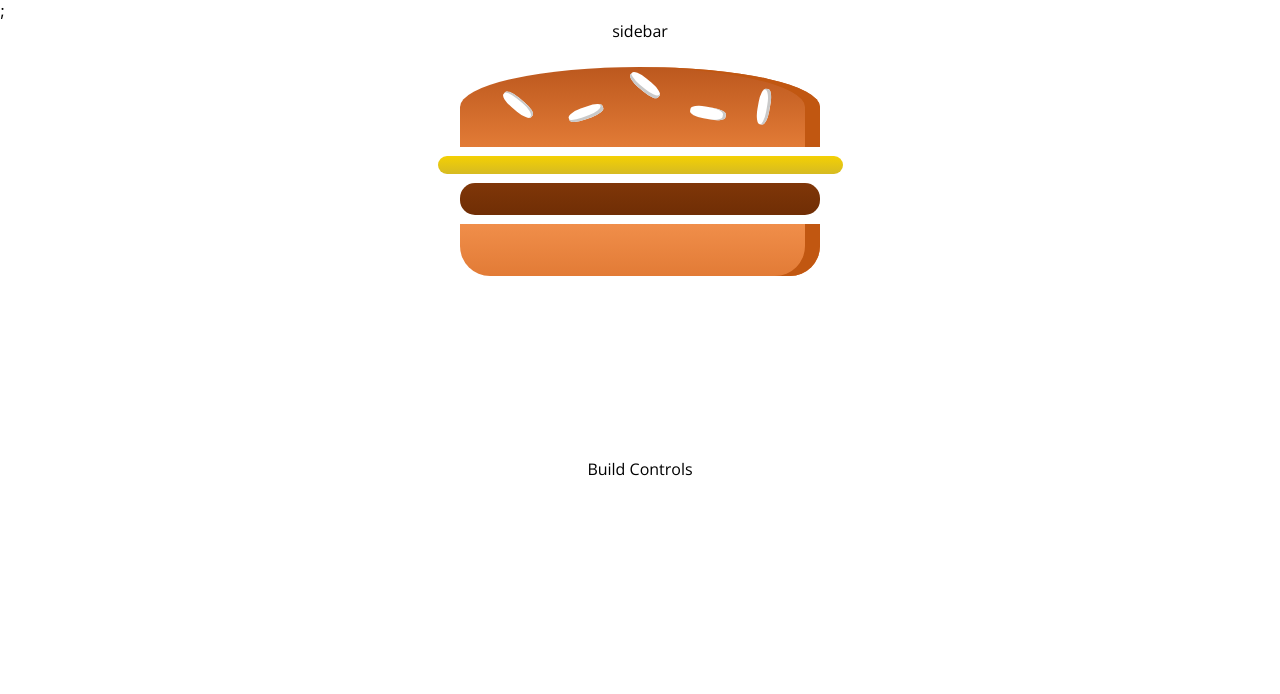
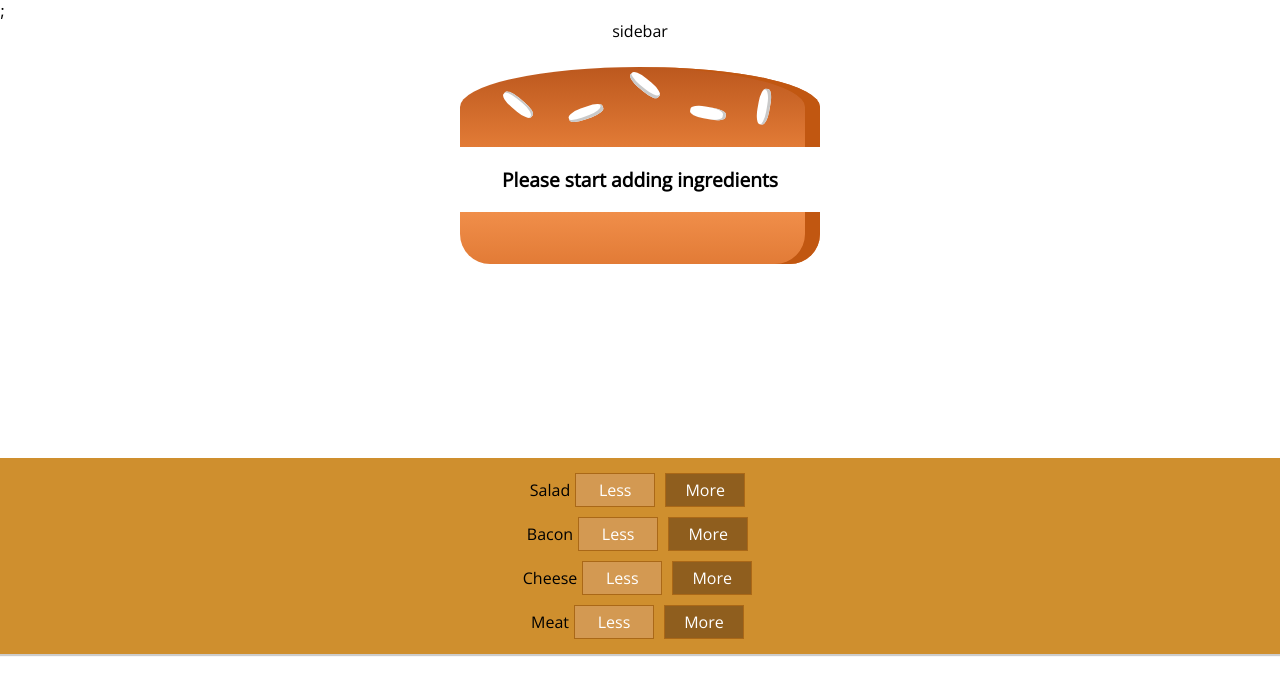
Before and after one commit to ilis137/React-course-project, a React app: page / in a window 1280 px wide. Shown: the top 694 px of the page. Built offline with nearby package versions, Linux system fonts and the light colour scheme.

Commit message:
Build controls added

```diff
--- a/src/components/Burger/Burger.jsx
+++ b/src/components/Burger/Burger.jsx
@@ -2,11 +2,22 @@ import React from "react";
 import classes from "./Burger.module.css";
 import BurgerIngredient from "./BurgerIngredient/BurgerIngredient";
 const Burger = props => {
+  let transformIngredients = Object.keys(props.ingredients)
+    .map(igKey => {
+      return [...Array(props.ingredients[igKey])].map((_, i) => (
+        <BurgerIngredient key={igKey + i} type={igKey} />
+      ));
+    })
+    .reduce((arr, i) => {
+      return arr.concat(i);
+    }, []);
+  if (!transformIngredients.length) {
+    transformIngredients = <p>Please start adding ingredients</p>;
+  }
   return (
     <div className={classes.Burger}>
       <BurgerIngredient type="bread-top" />
-      <BurgerIngredient type="cheese" />
-      <BurgerIngredient type="meat" />
+      {transformIngredients}
       <BurgerIngredient type="bread-bottom" />
     </div>
   );
--- /dev/null
+++ b/src/components/Burger/BurgerControls/BuildContol/BuildControl.jsx
@@ -0,0 +1,10 @@
+import React from "react";
+import classes from "./BuildControl.module.css";
+const BuildControl = props => (
+  <div className={classes.BuildControl}>
+    <div className={classes.label}>{props.label}</div>
+    <button className={classes.Less}>Less</button>
+    <button className={classes.More}>More</button>
+  </div>
+);
+export default BuildControl;
--- /dev/null
+++ b/src/components/Burger/BurgerControls/BuildContol/BuildControl.module.css
@@ -0,0 +1,58 @@
+.BuildControl {
+    display: flex;
+    justify-content: space-between;
+    align-items: center;
+    margin: 5px 0;
+}
+
+.BuildControl button {
+    display: block;
+    font: inherit;
+    padding: 5px;
+    margin: 0 5px;
+    width: 80px;
+    border: 1px solid #AA6817;
+    cursor: pointer;
+    outline: none;
+}
+
+.BuildControl button:disabled {
+    background-color: #AC9980;
+    border: 1px solid #7E7365;
+    color: #ccc;
+    cursor: default;
+}
+
+.BuildControl button:hover:disabled {
+    background-color: #AC9980;
+    color: #ccc;
+    cursor: not-allowed;
+}
+
+.Label {
+    padding: 10px;
+    font-weight: bold;
+    width: 80px;
+}
+
+.BuildControl .Less {
+    background-color: #D39952;
+    color: white;
+}
+
+.BuildControl .More {
+    background-color: #8F5E1E;
+    color: white;
+}
+
+.BuildControl .Less:hover,
+.BuildControl .Less:active {
+    background-color: #DAA972;
+    color: white;
+}
+
+.BuildControl .More:hover,
+.BuildControl .More:active {
+    background-color: #99703F;
+    color: white;
+}
--- /dev/null
+++ b/src/components/Burger/BurgerControls/BurgerControls.jsx
@@ -0,0 +1,18 @@
+import React from "react";
+import classes from "./BurgerControls.module.css";
+import BuildControl from "./BuildContol/BuildControl";
+const controls = [
+  { label: "Salad", type: "salad" },
+  { label: "Bacon", type: "bacon" },
+  { label: "Cheese", type: "cheese" },
+  { label: "Meat", type: "meat" }
+];
+const BurgerControls = props => (
+  <div className={classes.BuildControls}>
+    {controls.map(ctrl => (
+      <BuildControl key={ctrl.label} label={ctrl.label} />
+    ))}
+  </div>
+);
+
+export default BurgerControls;
--- /dev/null
+++ b/src/components/Burger/BurgerControls/BurgerControls.module.css
@@ -0,0 +1,10 @@
+.BuildControls {
+    width: 100%;
+    background-color: #CF8F2E;
+    display: flex;
+    flex-flow: column;
+    align-items: center;
+    box-shadow: 0 2px 1px #ccc;
+    margin: auto;
+    padding: 10px 0;
+}
--- a/src/containers/BurgerBuilder/BurgerBuilder.jsx
+++ b/src/containers/BurgerBuilder/BurgerBuilder.jsx
@@ -1,11 +1,20 @@
 import React, { Component } from "react";
 import Burger from "../../components/Burger/Burger";
+import BurgerControls from "../../components/Burger/BurgerControls/BurgerControls";
 class BurgerBuilder extends Component {
+  state = {
+    ingredients: {
+      salad: 0,
+      bacon: 0,
+      cheese: 0,
+      meat: 0
+    }
+  };
   render() {
     return (
       <>
-        <Burger />
-        <div>Build Controls</div>
+        <Burger ingredients={this.state.ingredients} />
+        <BurgerControls />
       </>
     );
   }
```
